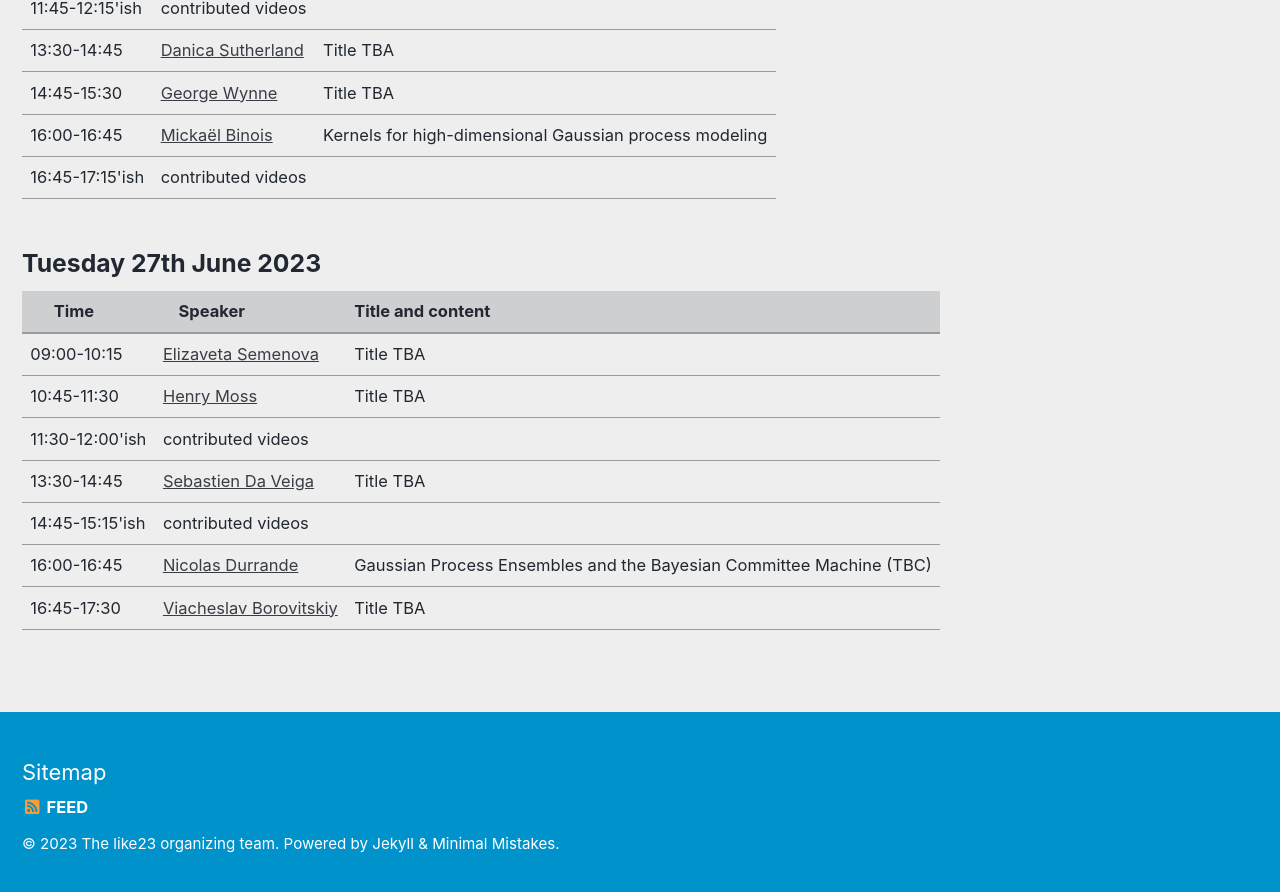
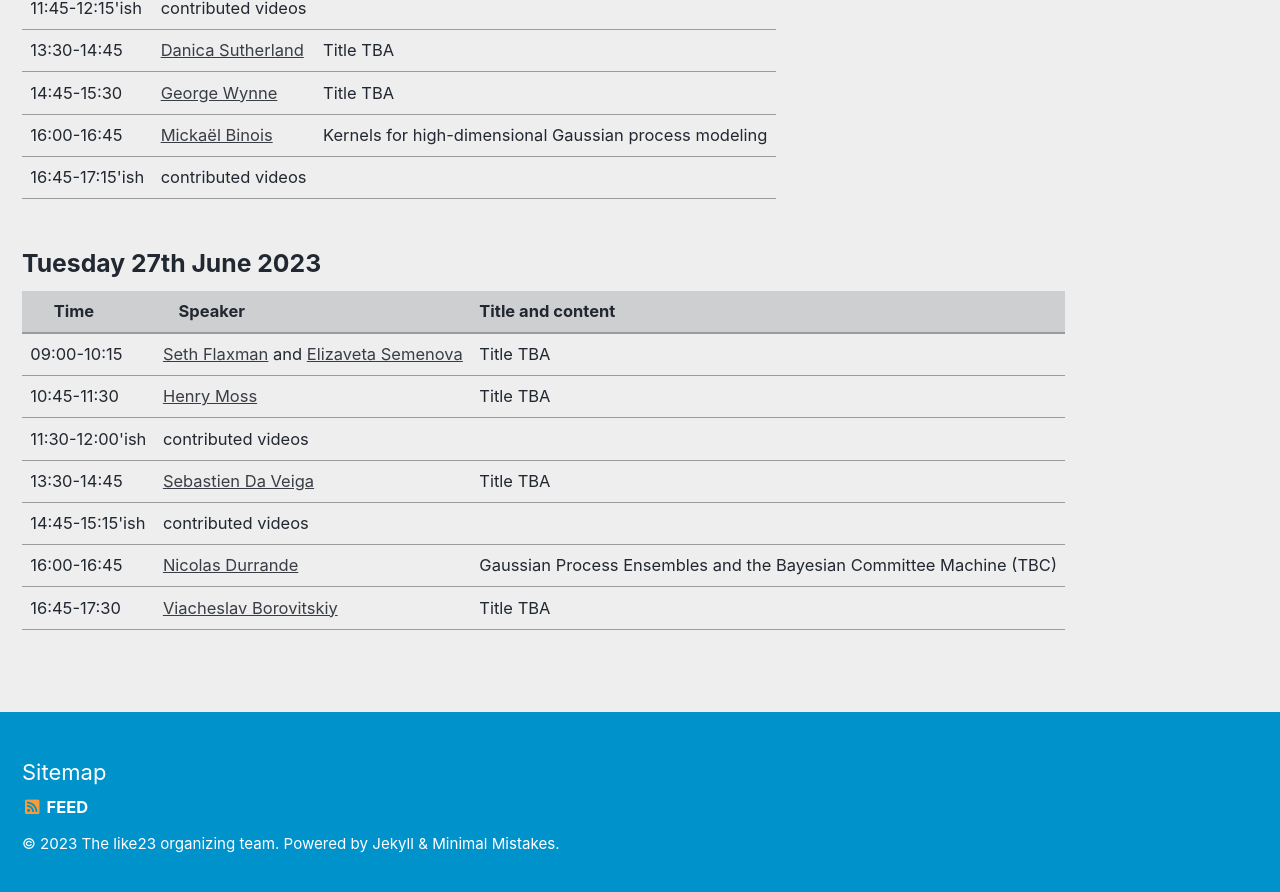
Before and after one commit to LIKE23-Bern/LIKE23-Bern.github.io, a Jekyll site: the page built from _pages/program.md, in a window 1280 px wide and 900 px high, scrolled down 787 px. Shown: the top 892 px of the window. Built offline with Jekyll 4.4.1, drawn with Linux system fonts in a browser that asks for light colours; cached includes are drawn as plain includes.

Commit message:
Update program.md

```diff
--- a/_pages/program.md
+++ b/_pages/program.md
@@ -109,6 +109,7 @@ header:
 	<tr>
 		<td> 09:00-10:15  </td>
 		<td>
+        <a href="https://sethrf.com/" target="_blank">Seth Flaxman</a> and
 		    <a href="https://www.elizaveta-semenova.com/" target="_blank">Elizaveta Semenova</a>
 		</td>
 		<td>
```
